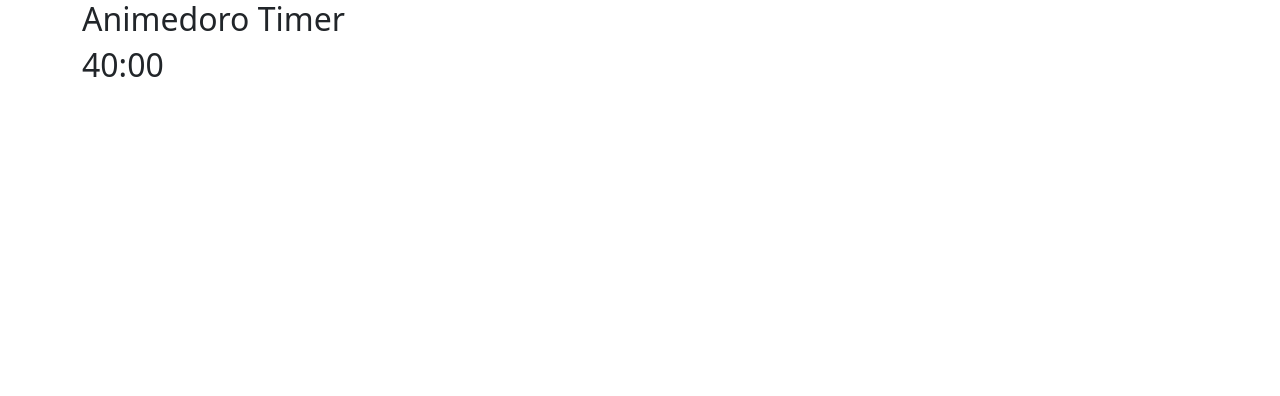
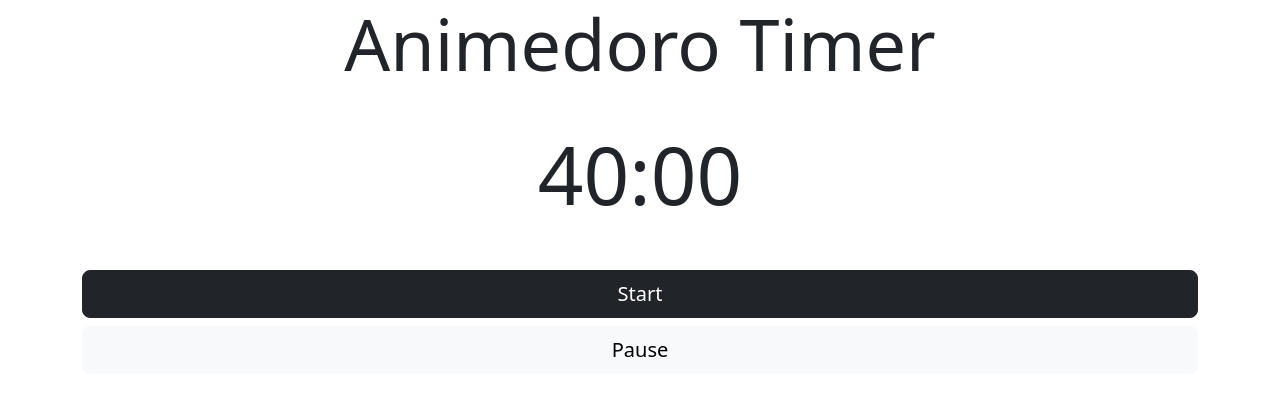
Before and after one commit to Omair-D/animedoro, a React (Create React App) app: page / in a window 1280 px wide. Shown: the top 396 px of the page. Built offline with nearby package versions, Linux system fonts and the light colour scheme.

Commit message:
Added block buttons (start/pause)

```diff
--- a/src/App.js
+++ b/src/App.js
@@ -4,20 +4,25 @@ import { Button } from 'react-bootstrap';
 
 function App() {
   return (
-    <div className="container">
+    <div className='container'>
+      <div className="d-flex align-items-center flex-column">
         <div className = 'Lead'>
-          <h2 className='lead-2'>
+          <h2 className='display-2'>
             Animedoro Timer
+          </h2>
+        </div>
 
-          </h2>
+        <div className='Timer py-4 my-2'>
+          <h2 className='display-1 align-self-center'>40:00</h2>
+        </div>
+    </div>
+    <div className='Ctrl py-6 my-2 d-grid gap-2'>
+            <Button variant="dark" size ="lg">Start</Button>
+            <Button variant="light" size ="lg">Pause</Button>
+        </div>
+  </div>
 
 
-        </div>
-        <div className='Timer'>
-          <h2>40:00</h2>
-
-        </div>
-    </div>
   );
 }
 
```
